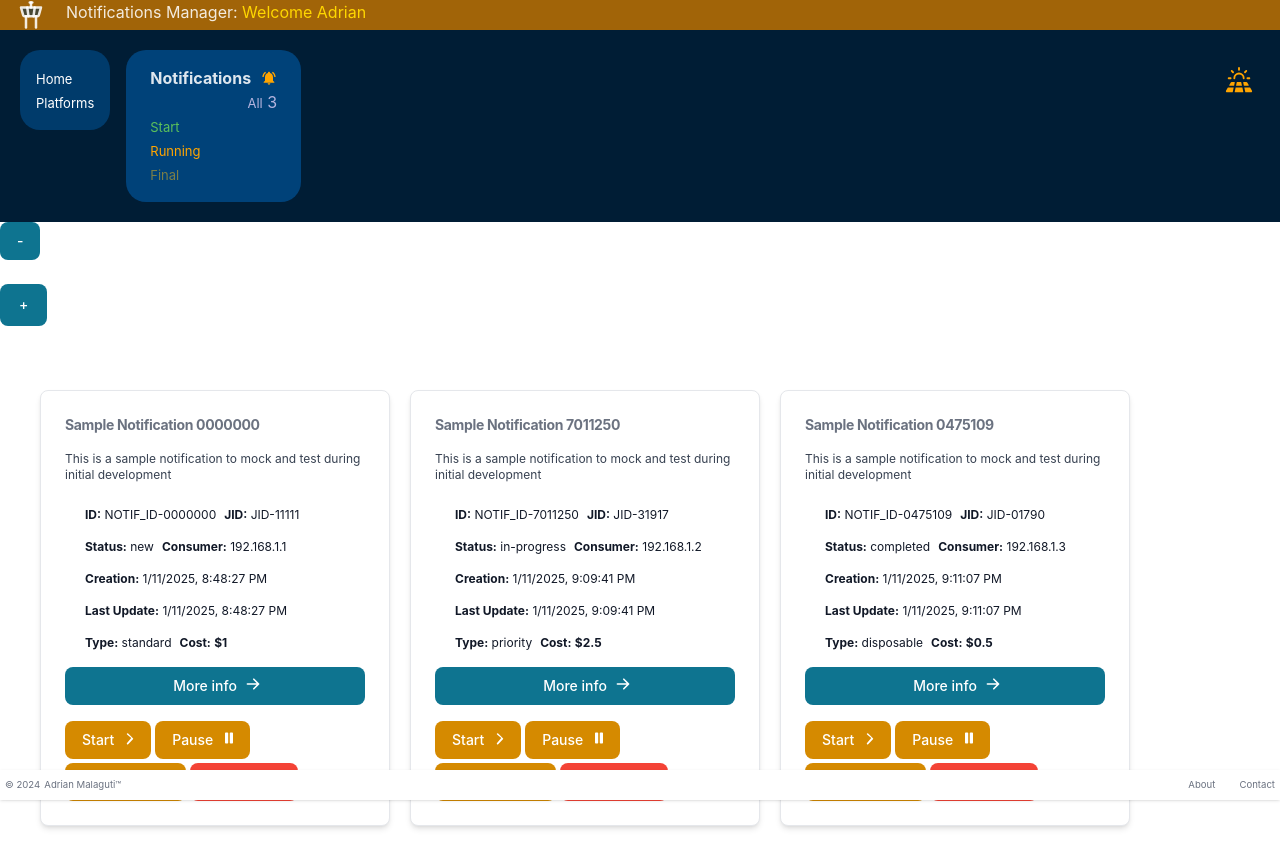
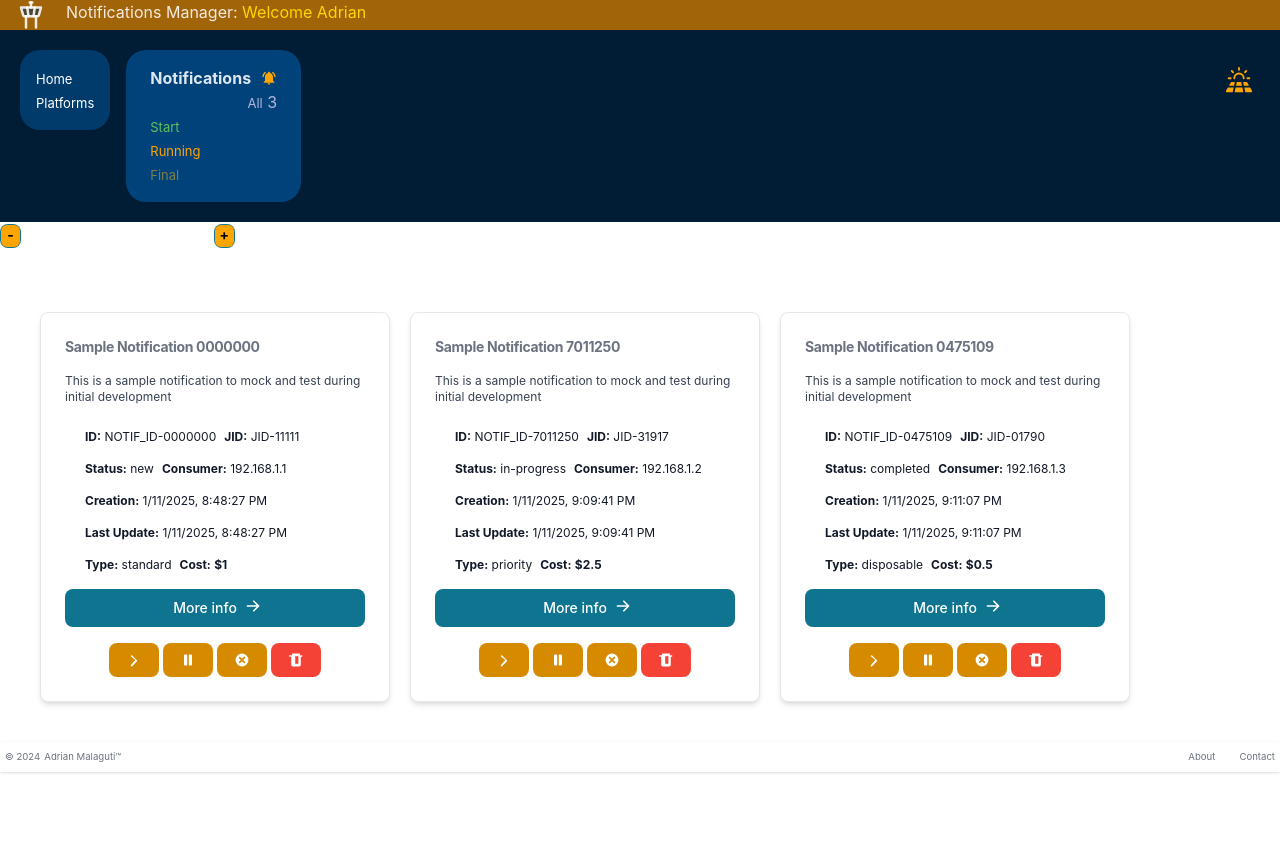
Before and after one commit to amalaguti/react_65675_prj, a React (Vite) app: page / in a window 1280 px wide. Shown: the top 868 px of the page. After the commit the page ends 800 px from the top, so only its background shows below. Built offline with nearby package versions, Linux system fonts and the light colour scheme.

Commit message:
counter with style

```diff
--- a/src/App.jsx
+++ b/src/App.jsx
@@ -2,35 +2,24 @@ import { useState } from "react";
 
 import { mockNotifications } from "./mock/notifications/notifications";
 
-import { Button } from "flowbite-react";
 import Header from "./components/layout/header/Header.jsx";
 import Navbar from "./components/layout/navbar/Navbar.jsx";
 import { Component as Footer } from "./components/layout/footer/Footer.jsx";
 import ItemListContainer from "./components/pages/itemListContainer/ItemListContainer";
 
+import { Counter } from "./components/common/counter/Counter.jsx";
+
 function App() {
   const [count, setCount] = useState(mockNotifications.length);
-
-  function handleClickBtnAddNotificationAdd() {
-    setCount(count + 1);
-  }
-  function handleClickBtnAddNotificationSubstract() {
-    setCount(count - 1);
-  }
 
   return (
     <>
       <Header user="Adrian" />
-      <Navbar notificationsCounter={count}/>
-
-
-            <Button className="p-0 m-0 text-sm" onClick={handleClickBtnAddNotificationSubstract}>-</Button>
-            <h2>Notifications: {count} </h2>
-            <Button id="BtnAddNotification" onClick={handleClickBtnAddNotificationAdd}>+</Button>
-
-
-
-      <ItemListContainer notifications={mockNotifications} count={count}/>
+      <Navbar notificationsCounter={count} />
+      <main>
+        <Counter count={count} callback={setCount} />
+        <ItemListContainer notifications={mockNotifications} />
+      </main>
       <Footer />
     </>
   );
--- a/src/components/common/counter/Counter.jsx
+++ b/src/components/common/counter/Counter.jsx
@@ -3,20 +3,20 @@ import "./counter.css";
 import { Button } from "flowbite-react";
 
 export const Counter = ({ count, callback }) => {
+
   const add = () => {
-    callback(counter + 1);
+    callback(count + 1);
   };
+  const substract = () => {
+    callback(count - 1);
+    };
 
-  const substract = () => {
-    callback(counter - 1);
-  };
-
-  console.log(count);
+  console.log("count: ", count);
   return (
     <div className="notifications-counter inline-flex gap-2">
-      <Button className="p-0 m-0 text-sm" onClick={substract()}>-</Button>
-      <h2>Notifications: {count} </h2>
-      <Button onClick={add()}>+</Button> */}
+      <Button className="p-0 m-0 text-sm">-</Button>
+      <span>Notifications counter: {count} </span>
+      <Button className="p-0 m-0 text-sm" onClick={add}>+</Button>
     </div>
   );
 };
--- a/src/components/common/counter/counter.css
+++ b/src/components/common/counter/counter.css
@@ -1,9 +1,10 @@
-.dark {
-  background-color: black;
-  color: white;
+.notifications-counter button > * {
+  background-color: orange;
+  color: black;
+  font-weight: bold;
+  width: 2ch;
+  height: auto;
+  margin: 0;
+  padding: 0;
+  justify-content: center;
 }
-
-.normal {
-  background-color: steelblue;
-  color: white;
-}
--- a/src/components/common/productCard/notification/NotificationButtonsActions.jsx
+++ b/src/components/common/productCard/notification/NotificationButtonsActions.jsx
@@ -6,23 +6,21 @@ export const NotificationButtonsActions = () => {
   return (
     <div
       id="notificationButtonsActions"
-      className="flex flex-wrap gap-1 space-x-2"
+      className="flex flex-wrap gap-1 space-x-2 justify-center"
     >
-      <Button className="px-0 py-0 text-sm">
-        Start
+      <Button title="Start" className="px-0 py-0 text-sm">
         <svg
-          className="-mr-1 ml-2 h-4 w-4"
+          className="h-4 w-4"
           fill="currentColor"
           viewBox="0 0 20 20"
           xmlns="http://www.w3.org/2000/svg"
         >
           <path d="M6.293 4.293a1 1 0 011.414 0l6 6a1 1 0 010 1.414l-6 6a1 1 0 01-1.414-1.414L11.586 10 6.293 5.707a1 1 0 010-1.414z" />
         </svg>
-      </Button >
-      <Button className="px-0 py-0 text-sm">
-        Pause
+      </Button>
+      <Button title="Pause" className="px-0 py-0 text-sm">
         <svg
-          className="-mr-1 ml-2 h-4 w-4"
+          className="h-4 w-4"
           fill="currentColor"
           viewBox="0 0 20 20"
           xmlns="http://www.w3.org/2000/svg"
@@ -34,10 +32,9 @@ export const NotificationButtonsActions = () => {
           />
         </svg>
       </Button>
-      <Button className="px-0 py-0 text-sm">
-        Terminate
+      <Button title="Terminate" className="px-0 py-0 text-sm">
         <svg
-          className="-mr-1 ml-2 h-4 w-4"
+          className="h-4 w-4"
           fill="currentColor"
           viewBox="0 0 20 20"
           xmlns="http://www.w3.org/2000/svg"
@@ -49,17 +46,16 @@ export const NotificationButtonsActions = () => {
           />
         </svg>
       </Button>
-      <Button id="notificationBtnRemove" className="px-0 py-0 text-sm">
-        Remove
+      <Button title="Remove" id="notificationBtnRemove" className="px-0 py-0 text-sm">
         <svg
-          className="-mr-1 ml-2 h-4 w-4"
+          className="h-4 w-4"
           fill="currentColor"
           viewBox="0 0 20 20"
           xmlns="http://www.w3.org/2000/svg"
         >
           <path
             fillRule="evenodd"
-            d="M6 2a1 1 0 00-1 1v1H3a1 1 0 100 2h1v10a2 2 0 002 2h8a2 2 0 002-2V6h1a1 1 0 100-2h-2V3a1 1 0 00-1-1H6zm3 4a1 1 0 112 0v8a1 1 0 11-2 0V6zm4 0a1 1 0 10-2 0v8a1 1 0 102 0V6z"
+            d="M6 2a1 1 0 00-1 1v1H3a2 1 0 100 2h1v10a2 2 0 002 2h8a2 2 0 002-2V6h1a1 1 0 100-2h-2V3a1 1 0 00-1-1H6zm3 4a1 1 0 112 0v8a1 1 0 11-2 0V6zm4 0a1 1 0 10-2 0v8a1 1 0 102 0V6z"
             clipRule="evenodd"
           />
         </svg>
--- a/src/components/pages/itemListContainer/ItemListContainer.jsx
+++ b/src/components/pages/itemListContainer/ItemListContainer.jsx
@@ -2,7 +2,6 @@ import "./ItemListContainer.css";
 
 import NotificationsHeader from "../../common/notificationsHeader/NotificationsHeader";
 import { NotificationCard } from "../../common/productCard/notification/NotificationCard";
-
 
 const ItemListContainer = (props) => {
   const mockNotifications = props.notifications;
```
